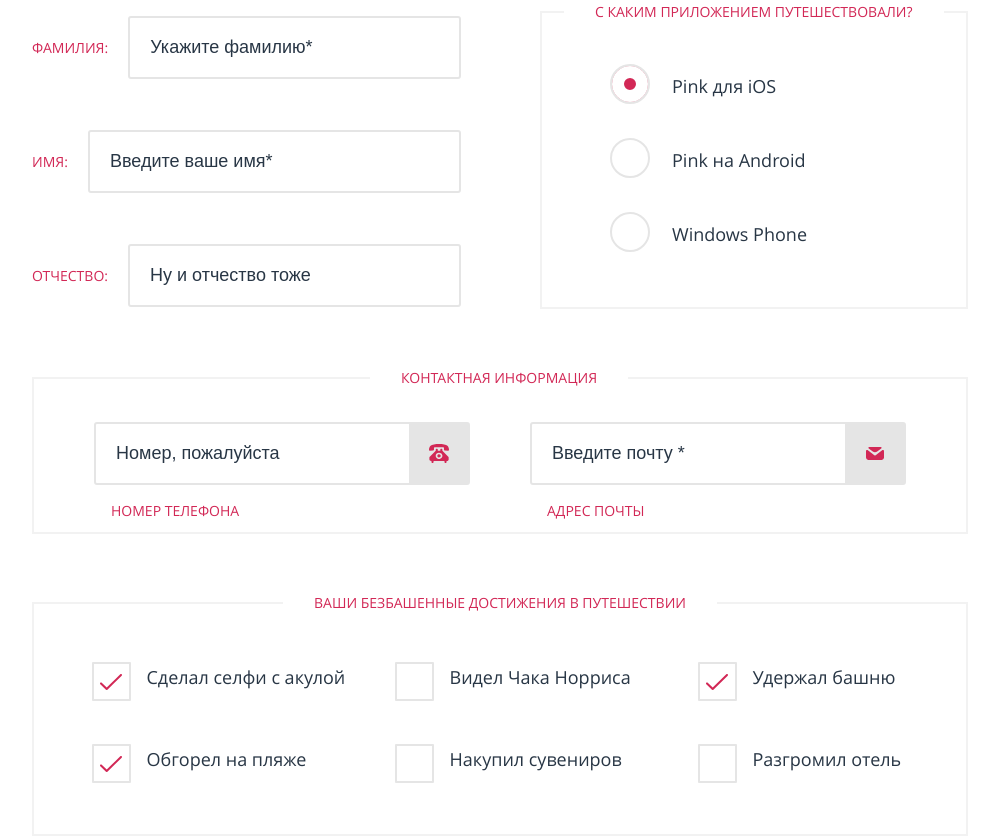
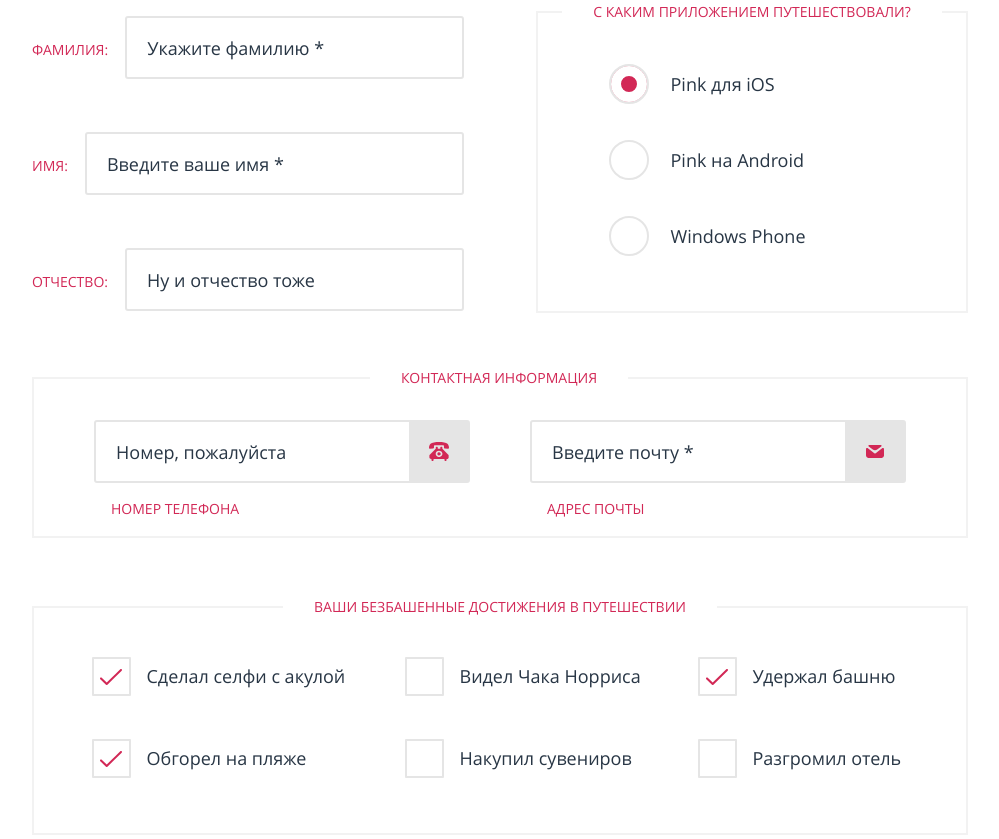
Before and after one commit to ks123kirill/1530953-pink-22, a website: page source/form.html in a window 1280 px wide. Shown: the part 614-1453 px from the top of the page, without its empty margins (140-1139 px from the left). Drawn offline with nearby package versions, Linux system fonts and the light colour scheme; files that its build step writes are made by us from their sources.

Commit message:
Выровнял главную и форму по PP

```diff
--- a/source/less/blocks/checkbox.less
+++ b/source/less/blocks/checkbox.less
@@ -40,3 +40,9 @@
 .checkbox__input:active + .checkbox__label::before {
   border-color: var(--basic-red);
 }
+
+@media (min-width: @desktop-width) {
+  .checkbox__input + .checkbox__label::before {
+    top: -4px;
+  }
+}
--- a/source/less/blocks/fieldset.less
+++ b/source/less/blocks/fieldset.less
@@ -85,6 +85,7 @@
 .fieldset__input {
   width: 100%;
   height: 63px;
+  font-family: "Open Sans", "Arial", sans-serif;
   font-size: 18px;
   line-height: 30px;
   box-sizing: border-box;
@@ -100,7 +101,7 @@
   }
 
   &::placeholder {
-    font-family: inherit;
+    font-family: "Open Sans", "Arial", sans-serif;
     font-weight: inherit;
     font-style: inherit;
     font-size: 18px; // не соответствует макету
@@ -133,6 +134,19 @@
 }
 
 @media (min-width: @tablet-width) {
+  .fieldset__legend {
+    width: initial;
+    background-color: var(--basic-white);
+    padding-left: 31px;
+    padding-right: 31px;
+    padding-bottom: 50px;
+    margin-top: -10px;
+
+    & br {
+      display: none;
+    }
+  }
+
   .fieldset {
     border: 2px solid var(--basic-grey);
     background-color: var(--basic-white);
@@ -140,6 +154,10 @@
     &--user-progress {
       padding-top: 0;
       padding-bottom: 0;
+
+      & .fieldset__legend {
+        padding-bottom: 47px;
+      }
     }
 
     &--user-platform {
@@ -159,19 +177,6 @@
 
   .fieldset__list {
     padding-left: 45px;
-  }
-
-  .fieldset__legend {
-    width: initial;
-    background-color: var(--basic-white);
-    padding-left: 31px;
-    padding-right: 31px;
-    padding-bottom: 50px;
-    margin-top: -10px;
-
-    & br {
-      display: none;
-    }
   }
 
   .fieldset--user-name {
@@ -243,6 +248,8 @@
   .fieldset__input--textarea {
     width: initial;
     height: 193px;
+    padding-top: 16px;
+    padding-left: 25px;
     margin: 20px 53px 53px 50px;
   }
 }
@@ -272,10 +279,12 @@
 
     & :nth-of-type(3) {
       order: 2;
+      padding-left: 57px;
     }
 
     & :nth-of-type(4) {
       order: 5;
+      padding-left: 57px;
     }
 
     & :nth-of-type(5) {
@@ -288,14 +297,36 @@
   }
 
   .fieldset {
+    &--user-name {
+      & .fieldset__brick {
+        margin-bottom: 57px;
+      }
+
+      & .fieldset__brick:last-of-type {
+        margin-bottom: 0;
+      }
+
+      & .fieldset__input {
+        margin-left: 17px;
+      }
+    }
+
     &--user-platform {
       & .fieldset__list {
-        padding-left: 58px;
+        padding-left: 63px;
+      }
+
+      & .fieldset__legend {
+        padding-bottom: 48px;
       }
     }
 
     &--user-progress {
       padding-bottom: 8px;
+
+      & .fieldset__legend {
+        padding-bottom: 45px;
+      }
     }
 
     &--user-contacts {
@@ -314,12 +345,18 @@
       & .fieldset__legend {
         margin-left: 336px; //justefy-self: center; не хочет работать
         margin-right: 200px;
+        padding-bottom: 33px;
+      }
+
+      & .fieldset__label {
+        padding-bottom: 18px;;
       }
     }
   }
 
   .fieldset__input--textarea {
     height: 125px;
+    padding-top: 11px;
     margin-bottom: 40px;
   }
 }
--- a/source/less/blocks/form.less
+++ b/source/less/blocks/form.less
@@ -79,7 +79,7 @@
     display: grid;
     grid-template-columns: repeat(2, 1fr);
     grid-template-rows: repeat(5, min-content);
-    grid-gap: 0 75px;
+    grid-gap: 0 68px;
     padding: 0 130px;
     // outline: 1px dotted var(--basic-red);
     // outline-offset: -1px;
@@ -100,7 +100,7 @@
   .form__user-contacts {
     grid-row: ~"2/3";
     grid-column: ~"1/-1";
-    margin-top: 19px;
+    margin-top: 64px;
   }
 
   .form__user-progress {
--- a/source/less/blocks/price.less
+++ b/source/less/blocks/price.less
@@ -14,18 +14,20 @@
 
 .price__table {
   border-collapse: collapse;
-  border: 2px solid var(--basic-grey-dark);
-  background-color: var(--basic-white);
   text-transform: uppercase;
   box-sizing: border-box;
   margin-left: -530px;
   margin-right: -261px;
 
-  & th,
+  & th:not(:first-child),
   & td {
     width: 276px;
     border: 2px solid var(--basic-grey-dark);
     box-sizing: border-box;
+  }
+
+  & td {
+    background-color: var(--basic-white);
   }
 }
 
--- a/source/less/blocks/radio.less
+++ b/source/less/blocks/radio.less
@@ -27,7 +27,7 @@
 
 .radio__input:checked + .radio__label::before {
   box-shadow:
-    inset 0 0 0 12px var(--basic-white),
+    inset 0 0 0 10px var(--basic-white),
     inset 0 0 0 20px var(--basic-red);
 }
 
@@ -45,3 +45,18 @@
     padding-left: 62px;
   }
 }
+
+@media (min-width: @desktop-width) {
+  .radio {
+    padding-bottom: 46px;
+  }
+
+  .radio__label {
+    padding-left: 59px;
+  }
+
+  .radio__input + .radio__label::before {
+    top: -5px;
+    left: -3px;
+  }
+}
```
Also changed, not shown: source/form.html (+2 -2 lines).
